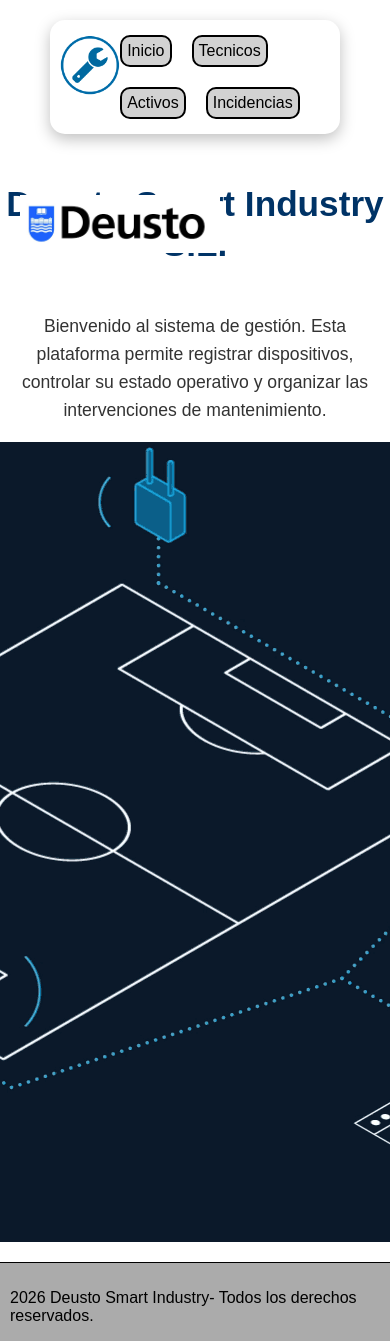
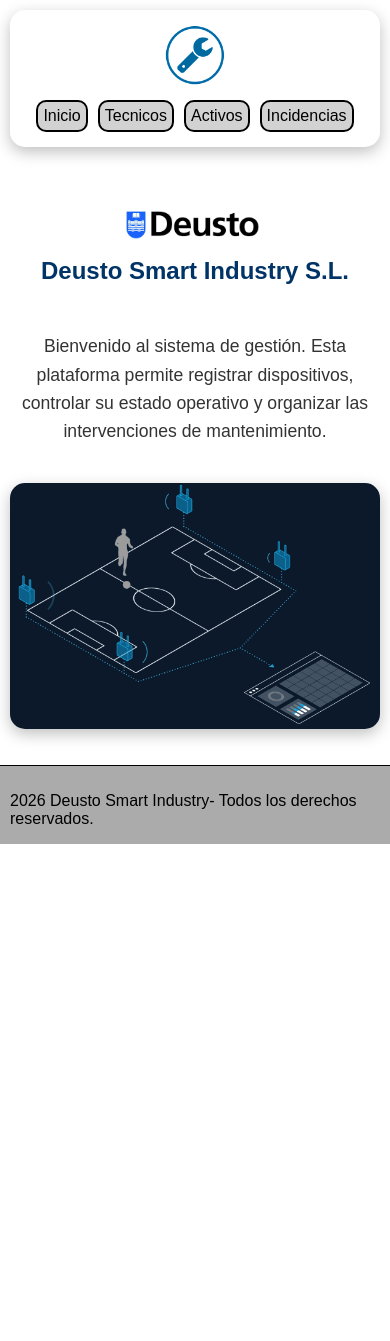
Before and after one commit to javieralbizu/Proyecto_N-8, a Django app: page / in a window 390 px wide; the page is wider, and only the part inside the window is pictured. After the commit the page ends 844 px from the top of that part, so only its background shows below. Run offline with Django 5.2, Linux system fonts and the light colour scheme.

Commit message:
CSS para el movil

```diff
--- a/static/css/style.css
+++ b/static/css/style.css
@@ -201,3 +201,61 @@ form button:hover {
     border-radius: 15px;
     box-shadow: 0px 5px 15px 0px rgba(0, 0, 0, 0.25);
 }
+
+
+@media (max-width: 768px) {
+
+
+    header {
+        margin: 10px;
+        flex-direction: column;
+        gap: 15px;
+        align-items: center;
+        text-align: center;
+    }
+
+    header nav {
+        justify-content: center;
+        gap: 10px;
+    }
+
+
+    form {
+        width: 90%;
+        padding: 15px;
+    }
+
+
+    main {
+        padding: 10px;
+        overflow-x: hidden;
+    }
+
+    table {
+        display: block;
+        width: 100%;
+        overflow-x: auto;
+        white-space: nowrap;
+    }
+
+
+    .header-inicio {
+        flex-direction: column;
+        height: auto;
+    }
+
+    .deusto_logo {
+        position: static;
+        margin-bottom: 10px;
+        max-width: 150px;
+    }
+
+    .titulo {
+        font-size: 1.5rem;
+    }
+
+    .VideoInicio {
+        width: 100%;
+        height: auto;
+    }
+}
--- a/templates/HTML/Pagina_Inicio.html
+++ b/templates/HTML/Pagina_Inicio.html
@@ -14,7 +14,7 @@
         Esta plataforma permite registrar dispositivos, controlar su estado operativo y organizar las intervenciones de mantenimiento.
     </p>
 
-    <img src="{% static 'imagenes/Video.gif' %}"  >
+    <img src="{% static 'imagenes/Video.gif' %}" class="VideoInicio"  >
 
 </div>
 {% endblock %}
--- a/templates/HTML/base.html
+++ b/templates/HTML/base.html
@@ -1,6 +1,7 @@
 <!DOCTYPE html>
 
 <head>
+    <meta name="viewport" content="width=device-width, initial-scale=1.0">
     {% load static %}
     <title>{% block title %} {% endblock %} </title>
     <link rel="stylesheet" href="{% static 'css/style.css' %}">
```
